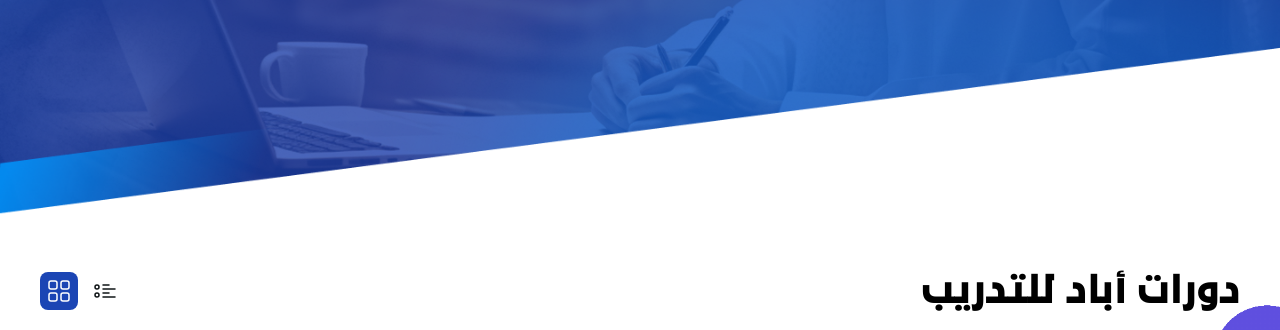
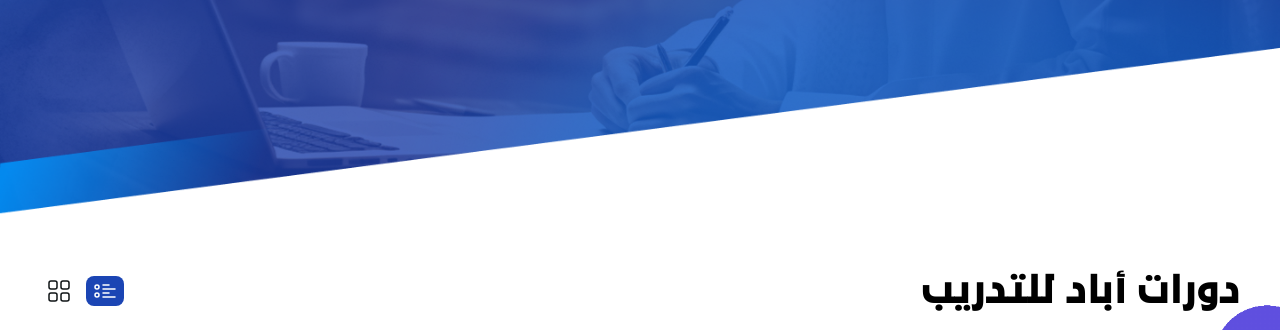
Before and after one commit to yousofo/abad-6-2024, a website with bundled scripts: page index.html in a window 1280 px wide. Shown: the part 429-759 px from the top of the page. Built offline with nearby package versions, Linux system fonts and the light colour scheme; files whose address does not match are found by name.

Commit message:
reset active course mode

```diff
--- a/index.html
+++ b/index.html
@@ -95,7 +95,7 @@
         <div class="flex md:px-6 justify-between items-center w-full">
           <h3 class="text-lg md:text-4xl font-bold text-[##1E1E1E]">دورات أباد للتدريب</h3>
           <ul class="flex justify-center items-center gap-2">
-            <li data-mode="rows" class="courses-preview-mode courses-preview-rows p-2 rounded-lg cursor-pointer">
+            <li data-mode="rows" class="active courses-preview-mode courses-preview-rows p-2 rounded-lg cursor-pointer">
               <svg class="  " width="22" height="14" viewBox="0 0 22 14" fill="none" xmlns="http://www.w3.org/2000/svg">
                 <path
                   d="M9 1H15M9 9H15M9 5H21M9 13H21M3 5C1.89543 5 1 4.10457 1 3C1 1.89543 1.89543 1 3 1C4.10457 1 5 1.89543 5 3C5 4.10457 4.10457 5 3 5ZM3 13C1.89543 13 1 12.1046 1 11C1 9.89543 1.89543 9 3 9C4.10457 9 5 9.89543 5 11C5 12.1046 4.10457 13 3 13Z"
@@ -103,7 +103,7 @@
               </svg>
             </li>
             <li data-mode="cards"
-              class="courses-preview-mode courses-preview-cards active p-2 rounded-lg cursor-pointer">
+              class="courses-preview-mode courses-preview-cards  p-2 rounded-lg cursor-pointer">
               <svg class="  " width="22" height="22" viewBox="0 0 22 22" fill="none" xmlns="http://www.w3.org/2000/svg">
                 <path
                   d="M1 3C1 1.89543 1.89543 1 3 1H7C8.10457 1 9 1.89543 9 3V7C9 8.10457 8.10457 9 7 9H3C1.89543 9 1 8.10457 1 7V3Z"
```
